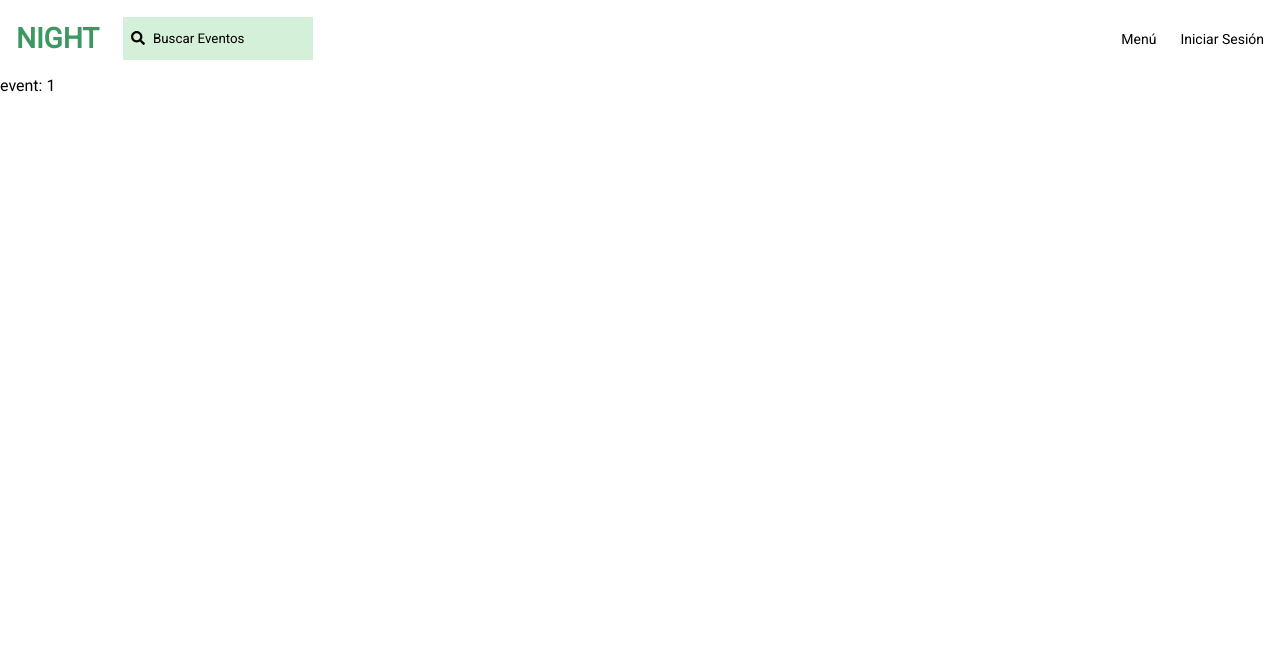
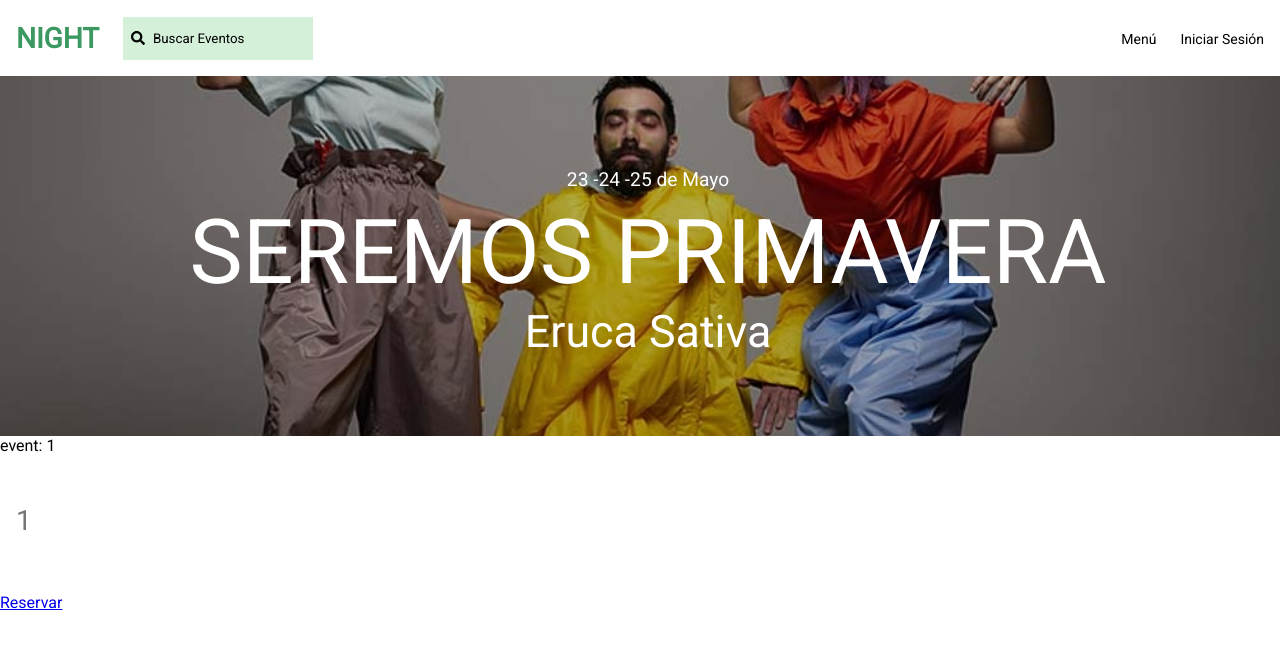
Before and after one commit to frontendcafe/cmyk-night, a React (Create React App) app: page /events/1 in a window 1280 px wide. Shown: the top 648 px of the page. Built offline with nearby package versions, Linux system fonts and the light colour scheme.

Commit message:
Link pages

```diff
--- a/src/App.js
+++ b/src/App.js
@@ -6,9 +6,9 @@ import {
   Route,
 } from "react-router-dom";
 import Topbar from "./components/TopBar";
+import Home from "./pages/Home";
 import EventDetails from "./pages/EventDetails"
-
-import Home from "./pages/Home";
+import Checkout from "./pages/Checkout";
 
 export default function App() {
   return (
@@ -21,6 +21,9 @@ export default function App() {
           </Route>
           <Route path="/events/:eventId">
             <EventDetails />
+          </Route>
+          <Route path="/checkout/:eventId">
+            <Checkout />
           </Route>
           <Route path="/">
             <Home />
--- a/src/components/Card.js
+++ b/src/components/Card.js
@@ -1,12 +1,15 @@
 import React from 'react'
+import { Link } from 'react-router-dom';
 import { ReactComponent as Star } from "./icons/star.svg";
 import "./style/Card.css"
 
-function Card({ imageSrc, name, rate }) {
+function Card({ id, imageSrc, name, rate }) {
     return (
         <div>
             <div className="container__picture">
+              <Link to={`/events/${id}`}>
                 <img className="container__image" src={imageSrc} alt={name} />
+              </Link>
             </div>
             <p className="container__text">{name}</p>
             <ul className="container__stars">
--- a/src/components/Carrousel.js
+++ b/src/components/Carrousel.js
@@ -43,8 +43,8 @@ function Carrousel({ labelText, cards }) {
                     <ArrowLeft />
                 </button>
                 <div className="container__cards" ref={CardContainer}>
-                    {cards.map(({ name, imageSrc }) => (
-                        <Card key={name} name={name} imageSrc={imageSrc} />
+                    {cards.map(({ id, name, imageSrc }) => (
+                        <Card id={id} key={id} name={name} imageSrc={imageSrc} />
                     )) }
                     </div>
                 <button className="container__buttons" onClick={handleClickRight}>
--- /dev/null
+++ b/src/pages/Checkout.js
@@ -0,0 +1,9 @@
+import React from 'react';
+import { useParams } from 'react-router-dom';
+
+export default () => {
+  const { eventId } = useParams()
+  return <div>
+    Checkout {eventId}
+  </div>
+}
--- a/src/pages/EventDetails.js
+++ b/src/pages/EventDetails.js
@@ -1,9 +1,16 @@
 import React from 'react';
-import { useParams } from 'react-router-dom';
+import { Link, useParams } from 'react-router-dom';
+import MainCard from "../components/MainCard";
+import DatesContainer from '../components/DatesContainer';
+
 
 export default () => {
   const { eventId } = useParams()
+  const mock = [{day: 1, enabled: true, hours: [{from: '2:00'}, {from: '3:00'}]}]
   return <div>
+     <MainCard />
     event: {eventId}
+    <DatesContainer dates={mock}/>
+    <Link to={`/checkout/${eventId}`}>Reservar</Link>
   </div>
 }
--- a/src/pages/Home.js
+++ b/src/pages/Home.js
@@ -28,6 +28,7 @@ const Home = () => {
             carouselData: {
                 labelText: "Proximos",
                 cards: [{
+                    id: 1,
                     name: "The dance Belly",
                     imageSrc: "https://picsum.photos/200/300"
                 }]
@@ -38,6 +39,7 @@ const Home = () => {
             carouselData: {
                 labelText: "Musica",
                 cards: [{
+                    id: 2,
                     name: "Lorem imsum lorem ipsum",
                     imageSrc: "https://picsum.photos/300/500"
                 }]
```
